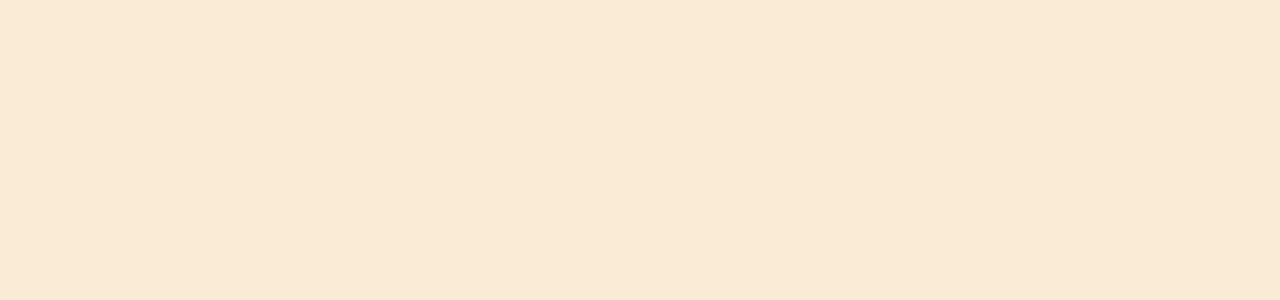
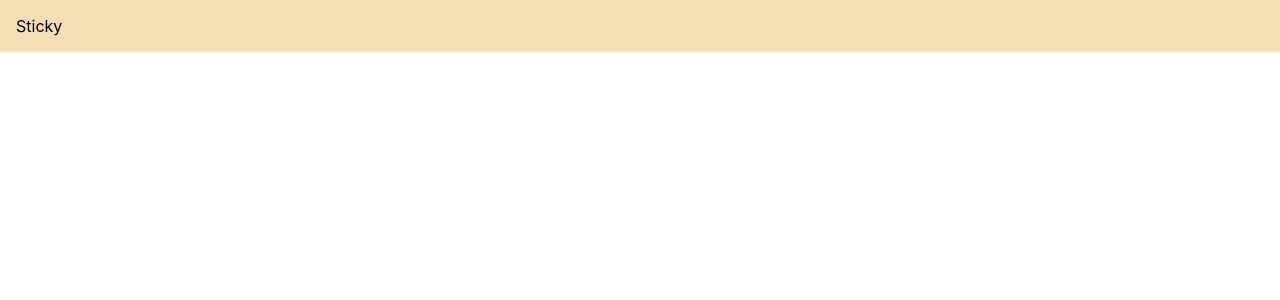
Before and after one commit to taegeun1111/react_study, a React (Create React App) app: page / in a window 1280 px wide. Shown: the top 300 px of the page. Built offline with nearby package versions, Linux system fonts and the light colour scheme; the HTML template or start-up script is replaced by a standard one.

Commit message:
20230819 #2 Mixin Group

```diff
--- a/src/App.js
+++ b/src/App.js
@@ -1,23 +1,29 @@
 import styled, {createGlobalStyle, css} from "styled-components"
-import {useState} from "react";
 
-export const GlobalStyle = createGlobalStyle`
-  body {
-    background-color: antiquewhite
-  }
-`;
+const Sticky = css`
+  position: fixed;
+  background-color: wheat;
+  transition: all 0.6s ease-in-out;
+  padding: 1rem;
+`
+
+const Navigation = styled.nav`
+  left: 0;
+  top: 0;
+  right: 0;
+  z-index: 100;
+  ${Sticky}
+`
 
 function App() {
-  const [email, setEmail] = useState("");
-
   return (
-    <GlobalStyle>
-      Components...
-    </GlobalStyle>
+    <>
+      <Navigation>
+        Sticky
+      </Navigation>
+    </>
   )
 }
 
 
-
-
 export default App;
```
